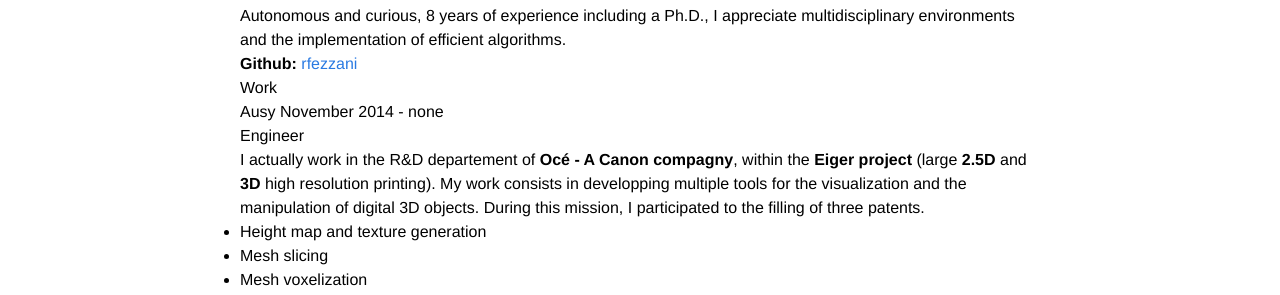
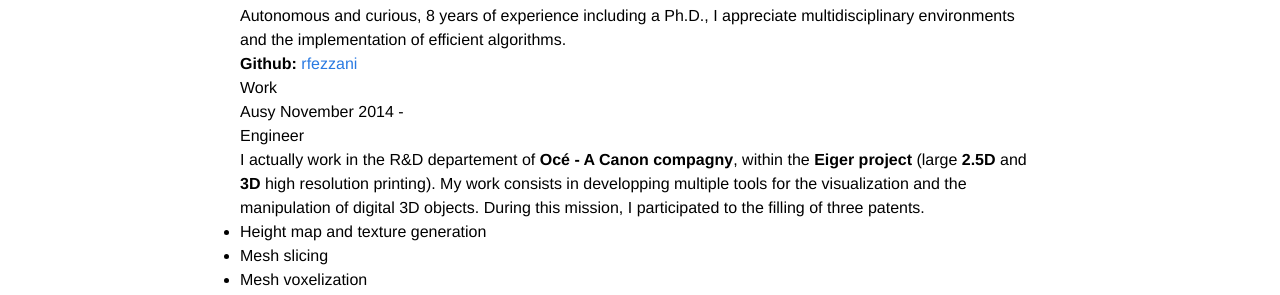
Before and after one commit to rfezzani/rfezzani.github.io, a Jekyll site: the page built from index.html, in a window 1280 px wide and 900 px high. Shown: the part 184-479 px from the top of the window. Built offline with Jekyll 4.4.1, drawn with Linux system fonts in a browser that asks for light colours.

Commit message:
Update rfezzani_cv.json

```diff
--- a/_data/rfezzani_cv.json
+++ b/_data/rfezzani_cv.json
@@ -30,7 +30,7 @@
 						"position": "Engineer",
 						"website": "http://www.ausy.fr/fr",
 						"startDate": "2014-11-13",
-						"endDate": none,
+						"endDate": "",
 						"summary": "I actually work in the R&D departement of **Océ - A Canon compagny**,
                         within the **Eiger project** (large **2.5D** and **3D**
                         high resolution printing). My work consists
```
